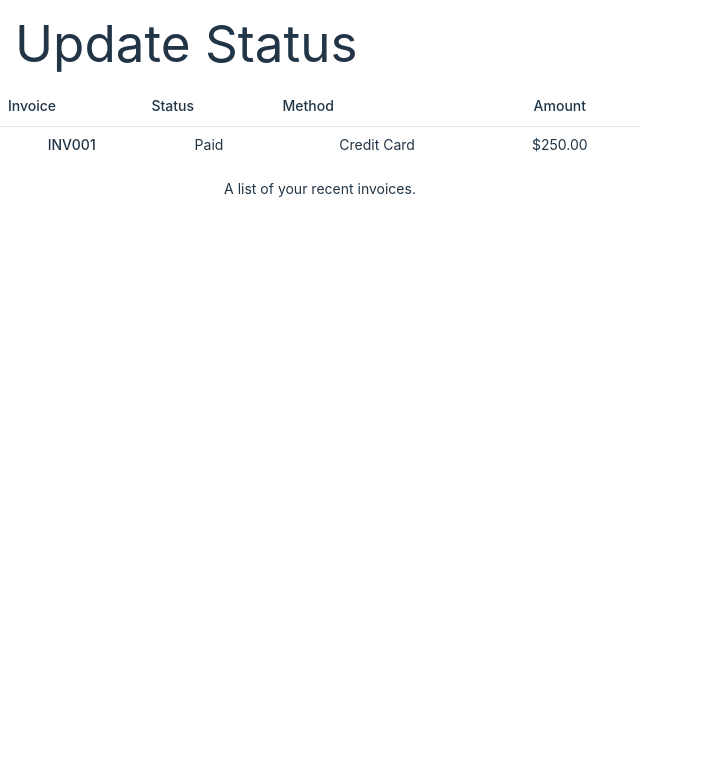
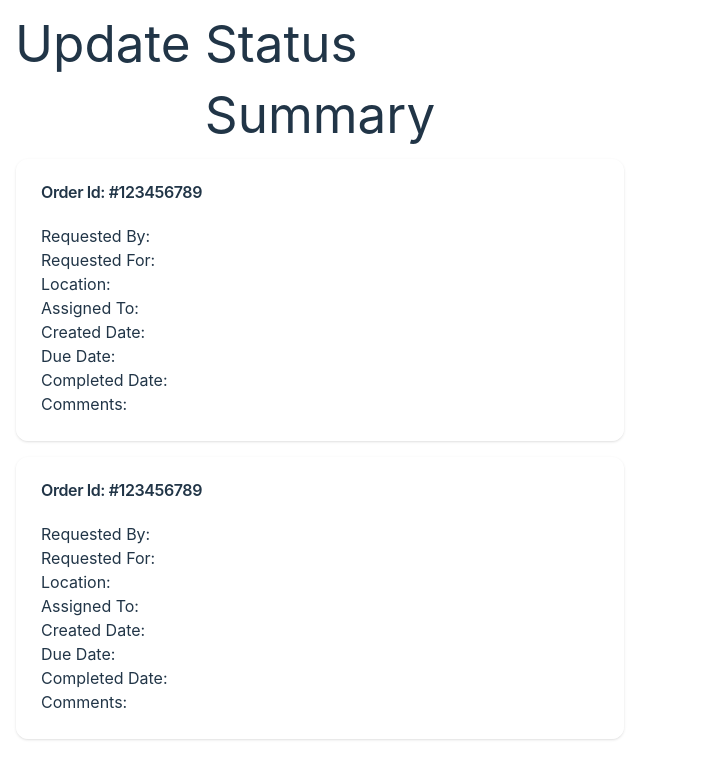
Before and after one commit to aidanho1188/ptsb-oct-23-capstone-team-2, a React (Vite) app in the folder client/: page /UpdateStatus in a window 1280 px wide. Shown: the top 774 px of the page, without its empty margins (0-703 px from the left). Built offline with nearby package versions, Linux system fonts and the light colour scheme.

Commit message:
quick rework on summary component

```diff
--- a/client/app/globals.css
+++ b/client/app/globals.css
@@ -1,6 +1,7 @@
 @tailwind base;
 @tailwind components;
 @tailwind utilities;
+@radix-ui /themes/styles.css;
 
 @layer base {
   :root {
--- /dev/null
+++ b/client/components/ui/card.tsx
@@ -0,0 +1,76 @@
+import * as React from "react"
+
+import { cn } from "../../lib/utils"
+
+const Card = React.forwardRef<
+  HTMLDivElement,
+  React.HTMLAttributes<HTMLDivElement>
+>(({ className, ...props }, ref) => (
+  <div
+    ref={ref}
+    className={cn(
+      "rounded-xl border bg-card text-card-foreground shadow",
+      className
+    )}
+    {...props}
+  />
+))
+Card.displayName = "Card"
+
+const CardHeader = React.forwardRef<
+  HTMLDivElement,
+  React.HTMLAttributes<HTMLDivElement>
+>(({ className, ...props }, ref) => (
+  <div
+    ref={ref}
+    className={cn("flex flex-col space-y-1.5 p-6", className)}
+    {...props}
+  />
+))
+CardHeader.displayName = "CardHeader"
+
+const CardTitle = React.forwardRef<
+  HTMLParagraphElement,
+  React.HTMLAttributes<HTMLHeadingElement>
+>(({ className, ...props }, ref) => (
+  <h3
+    ref={ref}
+    className={cn("font-semibold leading-none tracking-tight", className)}
+    {...props}
+  />
+))
+CardTitle.displayName = "CardTitle"
+
+const CardDescription = React.forwardRef<
+  HTMLParagraphElement,
+  React.HTMLAttributes<HTMLParagraphElement>
+>(({ className, ...props }, ref) => (
+  <p
+    ref={ref}
+    className={cn("text-sm text-muted-foreground", className)}
+    {...props}
+  />
+))
+CardDescription.displayName = "CardDescription"
+
+const CardContent = React.forwardRef<
+  HTMLDivElement,
+  React.HTMLAttributes<HTMLDivElement>
+>(({ className, ...props }, ref) => (
+  <div ref={ref} className={cn("p-6 pt-0", className)} {...props} />
+))
+CardContent.displayName = "CardContent"
+
+const CardFooter = React.forwardRef<
+  HTMLDivElement,
+  React.HTMLAttributes<HTMLDivElement>
+>(({ className, ...props }, ref) => (
+  <div
+    ref={ref}
+    className={cn("flex items-center p-6 pt-0", className)}
+    {...props}
+  />
+))
+CardFooter.displayName = "CardFooter"
+
+export { Card, CardHeader, CardFooter, CardTitle, CardDescription, CardContent }
--- a/client/src/components/Summary/Summary.jsx
+++ b/client/src/components/Summary/Summary.jsx
@@ -1,28 +1,42 @@
-import {Table, TableBody, TableCaption, TableCell, TableHead, TableHeader, TableRow} from '../../../components/ui/table'
+import {Card, CardHeader, CardTitle, CardDescription, CardContent, CardFooter} from '../../../components/ui/card'
 import './summary.css'
 
+// Will need to extract this into summary layout file
 function Summary() {
   return (
     <div className='summary-layout'>
-      <Table>
-        <TableCaption>A list of your recent invoices.</TableCaption>
-        <TableHeader>
-          <TableRow>
-            <TableHead className='w-[100px]'>Invoice</TableHead>
-            <TableHead>Status</TableHead>
-            <TableHead>Method</TableHead>
-            <TableHead className='text-right'>Amount</TableHead>
-          </TableRow>
-        </TableHeader>
-        <TableBody>
-          <TableRow>
-            <TableCell className='font-medium'>INV001</TableCell>
-            <TableCell>Paid</TableCell>
-            <TableCell>Credit Card</TableCell>
-            <TableCell className='text-right'>$250.00</TableCell>
-          </TableRow>
-        </TableBody>
-      </Table>
+      <h1>Summary</h1>
+      <Card className='summary-card-layout'>
+        <CardHeader>
+          <CardTitle>Order Id: #123456789</CardTitle>
+        </CardHeader>
+        <CardContent>
+          <p>Requested By:</p>
+          <p>Requested For:</p>
+          <p>Location:</p>
+          <p>Assigned To:</p>
+          <p>Created Date:</p>
+          <p>Due Date:</p>
+          <p>Completed Date:</p>
+          <p>Comments:</p>
+        </CardContent>
+      </Card>
+
+      <Card className='summary-card-layout'>
+        <CardHeader>
+          <CardTitle>Order Id: #123456789</CardTitle>
+        </CardHeader>
+        <CardContent>
+          <p>Requested By:</p>
+          <p>Requested For:</p>
+          <p>Location:</p>
+          <p>Assigned To:</p>
+          <p>Created Date:</p>
+          <p>Due Date:</p>
+          <p>Completed Date:</p>
+          <p>Comments:</p>
+        </CardContent>
+      </Card>
     </div>
   )
 }
--- a/client/src/components/Summary/summary.css
+++ b/client/src/components/Summary/summary.css
@@ -1,4 +1,13 @@
 .summary-layout {
   width: 50vw;
-  height: 70vh;
+  height: 80vh;
 }
+
+.summary-card-layout {
+  display: flex;
+  flex-direction: column;
+  align-items: flex-start;
+  text-align: left;
+  border: 1px solid white;
+  margin: 1rem;
+}
```
Also changed, not shown: 1 other file (tests, documents, lock files or other folders).
